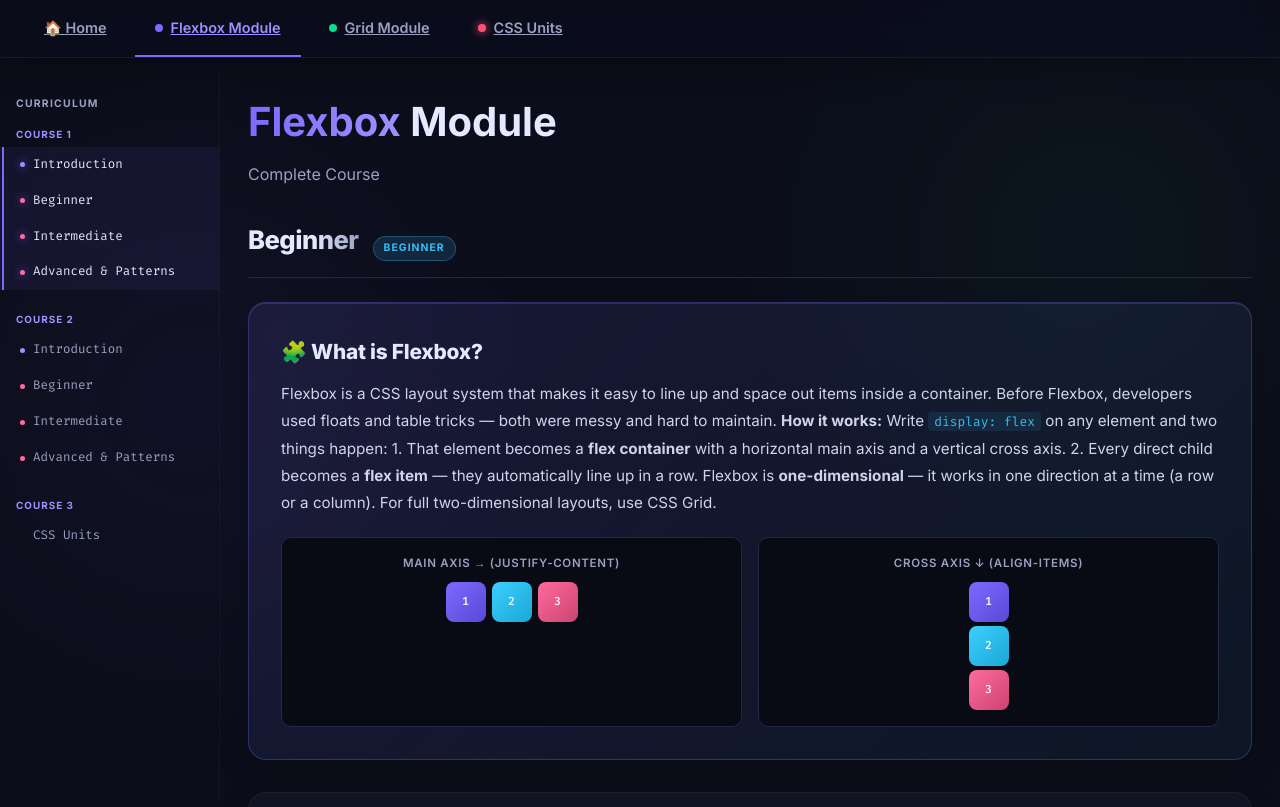
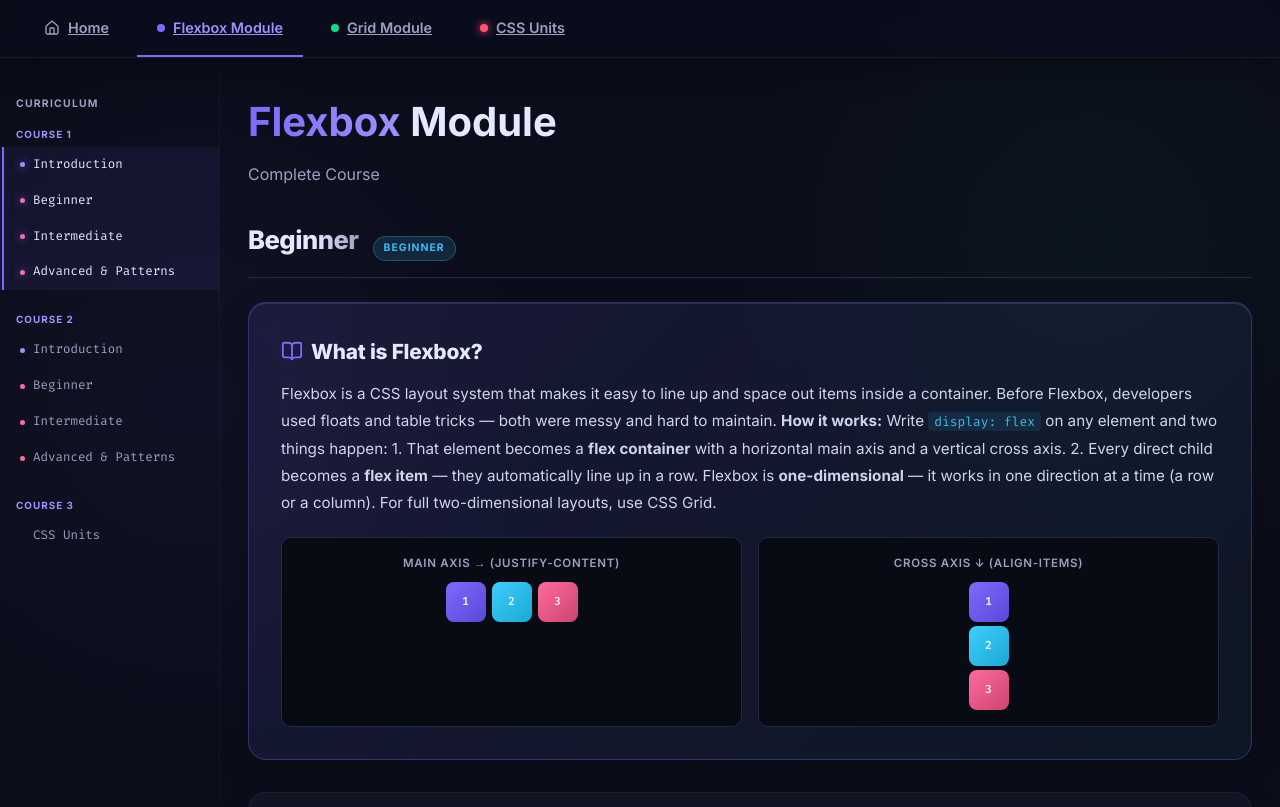
Before and after one commit to sTharun5/css_properties_website, a React (Vite) app: page /flex in a window 1280 px wide. Shown: the top 807 px of the page. Built offline with nearby package versions, Linux system fonts and the light colour scheme.

Commit message:
feat: replace all cartoony emojis with professional Lucide-react flat SVG icons

```diff
--- a/package.json
+++ b/package.json
@@ -9,6 +9,7 @@
     "preview": "vite preview"
   },
   "dependencies": {
+    "lucide-react": "^1.7.0",
     "react": "^18.3.1",
     "react-dom": "^18.3.1",
     "react-router-dom": "^7.14.0",
--- a/src/components/Layout.jsx
+++ b/src/components/Layout.jsx
@@ -1,11 +1,12 @@
 import { NavLink, Outlet } from 'react-router-dom';
+import { Home, Rocket, BookOpen } from 'lucide-react';
 
 export default function Layout() {
  return (
  <>
  <nav className="global-nav">
  <NavLink to="/" className={({ isActive }) => `nav-tab ${isActive ? 'active-flex' : ''}`}>
-           🏠 Home
+ <Home size={16} /> Home
  </NavLink>
  <NavLink to="/flex" className={({ isActive }) => `nav-tab ${isActive ? 'active-flex' : ''}`}>
  <span className="nav-dot nav-dot-flex" /> Flexbox Module
@@ -23,7 +24,6 @@ export default function Layout() {
  {/* Persistent Curriculum Sidebar */}
  <nav className="prop-sidebar curriculum-sidebar">
  <div className="sidebar-title">Curriculum</div>
-
  <div className="sidebar-group">
  <div className="sidebar-level">Course 1</div>
  <NavLink to="/flex" end className={({ isActive }) => `sidebar-link ${isActive ? 'active-sidebar-link' : ''}`}>
@@ -69,9 +69,8 @@ export default function Layout() {
  <Outlet />
  </div>
  </div>
-
-      <footer style={{ textAlign:'center', padding:'30px', color:'var(--text-dim)', fontSize:'.8rem', borderTop:'1px solid var(--border)' }}>
-        Built for CSS learners 🚀 &nbsp;·&nbsp; Organized Curriculum
+ <footer style={{ textAlign:'center', padding:'30px', color:'var(--text-dim)', fontSize:'.8rem', borderTop:'1px solid var(--border)', display: 'flex', alignItems: 'center', justifyContent: 'center', gap: '8px' }}>
+ Built for CSS learners <Rocket size={14} color="var(--accent-flex)" /> &nbsp;·&nbsp; <BookOpen size={14} color="var(--accent-info)" /> Organized Curriculum
  </footer>
  </>
  );
--- a/src/components/Patterns.jsx
+++ b/src/components/Patterns.jsx
@@ -1,4 +1,5 @@
 import { useState } from 'react';
+import { LayoutTemplate } from 'lucide-react';
 
 // Flex real-world pattern demos
 function FlexPatternDemo({ type }) {
@@ -70,6 +71,7 @@ export function PatternCard({ pattern, isGrid }) {
   return (
     <div className="pattern-card">
       <div className="pattern-title">
+        <LayoutTemplate size={18} color="var(--text-dim)" />
         {pattern.name}
         <button className={`copy-btn ${copied ? 'copied' : ''}`} style={{ marginLeft: 'auto' }} onClick={copy}>
           {copied ? '✓ Copied!' : 'Copy'}
--- a/src/data/flexData.js
+++ b/src/data/flexData.js
@@ -3,7 +3,7 @@ export const flexSections = [
  {
  level: 'Beginner',
  intro: {
-      title: '🧩 What is Flexbox?',
+ title: ' What is Flexbox?',
  body: `Flexbox is a CSS layout system that makes it easy to line up and space out items inside a container. Before Flexbox, developers used floats and table tricks — both were messy and hard to maintain.
 
 **How it works:**
@@ -33,7 +33,7 @@ Inline elements like \`span\` or \`a\` tags can now have a fixed width and heigh
  { key: 'flex', meaning: 'Block-level flex container' },
  { key: 'inline-flex', meaning: 'Inline-level flex container' },
  ],
-        getCode: (val) => `.container {\n  display: ${val};\n}\n\n/* All direct children become\n   flex items automatically */`,
+ getCode: (val) => `.container {\n display: ${val};\n}\n\n/* All direct children become\n flex items automatically */`,
  renderItems: 3,
  },
  {
@@ -57,7 +57,7 @@ Changing direction also swaps what the other properties control. In \`row\`: \`j
  { key: 'column', meaning: '↓ Top to bottom' },
  { key: 'column-reverse', meaning: '↑ Bottom to top' },
  ],
-        getCode: (val) => `.container {\n  display: flex;\n  flex-direction: ${val};\n}`,
+ getCode: (val) => `.container {\n display: flex;\n flex-direction: ${val};\n}`,
  renderItems: 4,
  },
  {
@@ -83,7 +83,7 @@ Changing direction also swaps what the other properties control. In \`row\`: \`j
  { key: 'space-around', meaning: '½ space on edges' },
  { key: 'space-evenly', meaning: 'Equal space everywhere' },
  ],
-        getCode: (val) => `.container {\n  display: flex;\n  justify-content: ${val};\n}`,
+ getCode: (val) => `.container {\n display: flex;\n justify-content: ${val};\n}`,
  renderItems: 3,
  },
  {
@@ -109,7 +109,7 @@ If items don't have a set height, they stretch to match the tallest item in the
  { key: 'center', meaning: 'Center on cross-axis' },
  { key: 'baseline', meaning: 'Align text baselines' },
  ],
-        getCode: (val) => `.container {\n  display: flex;\n  align-items: ${val};\n  height: 160px;\n}`,
+ getCode: (val) => `.container {\n display: flex;\n align-items: ${val};\n height: 160px;\n}`,
  renderItems: 4,
  tallItems: true,
  },
@@ -133,7 +133,7 @@ The gap is subtracted from the available space before \`flex-grow\` or \`justify
  { key: 'row-gap', meaning: 'Gap between rows' },
  { key: 'column-gap', meaning: 'Gap between columns' },
  ],
-        getCode: (val) => `.container {\n  display: flex;\n  gap: ${val};\n}`,
+ getCode: (val) => `.container {\n display: flex;\n gap: ${val};\n}`,
  renderItems: 5,
  },
  ],
@@ -161,7 +161,7 @@ When combined item widths exceed the container, a new line starts. Each line is
  { key: 'wrap', meaning: 'Breaks to next line' },
  { key: 'wrap-reverse', meaning: 'Wraps upward' },
  ],
-        getCode: (val) => `.container {\n  display: flex;\n  flex-wrap: ${val};\n}`,
+ getCode: (val) => `.container {\n display: flex;\n flex-wrap: ${val};\n}`,
  renderItems: 7,
  wideItems: true,
  },
@@ -186,7 +186,7 @@ When combined item widths exceed the container, a new line starts. Each line is
  { key: 'center', meaning: 'Center the cluster of rows' },
  { key: 'stretch', meaning: 'Rows stretch to fill vertical space' },
  ],
-        getCode: (val) => `.container {\n  display: flex;\n  flex-wrap: wrap;\n  height: 250px;\n  align-content: ${val};\n}`,
+ getCode: (val) => `.container {\n display: flex;\n flex-wrap: wrap;\n height: 250px;\n align-content: ${val};\n}`,
  renderItems: 7,
  wideItems: true,
  multiline: true,
@@ -211,7 +211,7 @@ If one item has \`flex-grow: 2\` and another has \`flex-grow: 1\`, the container
  { key: '1', meaning: 'Absorb proportional space' },
  { key: '2', meaning: 'Absorb 2× proportional space' },
  ],
-        getCode: (val) => `.item-2 {\n  flex-grow: ${val};\n}\n/* Item 1 and 3 have flex-grow: 0 */`,
+ getCode: (val) => `.item-2 {\n flex-grow: ${val};\n}\n/* Item 1 and 3 have flex-grow: 0 */`,
  renderItems: 3,
  growDemo: true,
  },
@@ -235,7 +235,7 @@ Items won't shrink past their content size — the width of the longest unbreaka
  { key: '0', meaning: 'Refuse to shrink' },
  { key: '2', meaning: 'Shrink at double rate' },
  ],
-        getCode: (val) => `.item-2 {\n  flex-shrink: ${val};\n}\n/* Watch item-2 resist shrinking */`,
+ getCode: (val) => `.item-2 {\n flex-shrink: ${val};\n}\n/* Watch item-2 resist shrinking */`,
  renderItems: 3,
  shrinkDemo: true,
  },
@@ -260,7 +260,7 @@ Items won't shrink past their content size — the width of the longest unbreaka
  { key: '0', meaning: 'Ignores content, starts at zero' },
  { key: 'px / %', meaning: 'Explicit starting size' },
  ],
-        getCode: (val) => `.item-2 {\n  flex-basis: ${val};\n}`,
+ getCode: (val) => `.item-2 {\n flex-basis: ${val};\n}`,
  renderItems: 3,
  basisDemo: true,
  },
@@ -283,7 +283,7 @@ You can write \`row wrap\` or \`wrap row\` — the browser handles both. Convent
  { key: 'row nowrap', meaning: 'Default state' },
  { key: 'row wrap', meaning: 'Horizontal with line wrapping' },
  ],
-        getCode: (val) => `.container {\n  display: flex;\n  flex-flow: ${val};\n}`,
+ getCode: (val) => `.container {\n display: flex;\n flex-flow: ${val};\n}`,
  renderItems: 6,
  wideItems: true,
  },
@@ -315,7 +315,7 @@ Use \`flex: 1\` on columns instead of \`width: 33.33%\`. It handles gaps and edg
  { key: 'auto', meaning: 'Flexible, respects content size' },
  { key: '1', meaning: 'Equal splits, ignores content size' },
  ],
-        getCode: (val) => `.item {\n  flex: ${val};\n}`,
+ getCode: (val) => `.item {\n flex: ${val};\n}`,
  renderItems: 3,
  flexShorthand: true,
  },
@@ -339,7 +339,7 @@ Unlike CSS Grid, Flexbox has no \`justify-self\`. To push one item to the opposi
  { key: 'flex-start', meaning: 'Pulls to start edge' },
  { key: 'stretch', meaning: 'Stretches to fill cross-axis' },
  ],
-        getCode: (val) => `.special-item {\n  align-self: ${val};\n}`,
+ getCode: (val) => `.special-item {\n align-self: ${val};\n}`,
  renderItems: 4,
  selfDemo: true,
  },
@@ -363,7 +363,7 @@ The browser groups items by their \`order\` value. Items with the same value fol
  { key: '-1', meaning: 'Visually moves to the front' },
  { key: '1', meaning: 'Visually moves to the back' },
  ],
-        getCode: (val) => `.item-3 {\n  order: ${val};\n}`,
+ getCode: (val) => `.item-3 {\n order: ${val};\n}`,
  renderItems: 5,
  orderDemo: true,
  },
@@ -386,7 +386,7 @@ The browser groups items by their \`order\` value. Items with the same value fol
  { key: 'center', meaning: 'Centers in both directions' },
  { key: 'start end', meaning: 'Rows top, items left' },
  ],
-        getCode: (val) => `.container {\n  display: flex;\n  flex-wrap: wrap;\n  height: 220px;\n  place-content: ${val};\n}`,
+ getCode: (val) => `.container {\n display: flex;\n flex-wrap: wrap;\n height: 220px;\n place-content: ${val};\n}`,
  renderItems: 6,
  wideItems: true,
  multiline: true,
@@ -411,7 +411,7 @@ Add \`min-width: 0\` to the flex item. This removes the automatic size floor and
  { key: 'auto', meaning: 'Default — won\'t shrink past content size' },
  { key: '0', meaning: 'Removes the floor — item can shrink freely' },
  ],
-        getCode: (val) => `.item-2 {\n  flex: 1;\n  min-width: ${val};\n  overflow: hidden;\n  text-overflow: ellipsis;\n}`,
+ getCode: (val) => `.item-2 {\n flex: 1;\n min-width: ${val};\n overflow: hidden;\n text-overflow: ellipsis;\n}`,
  renderItems: 3,
  minWidthDemo: true,
  },
@@ -421,23 +421,23 @@ Add \`min-width: 0\` to the flex item. This removes the automatic size floor and
 
 export const flexPatterns = [
  {
-    name: '🎯 Mathematical Center (Holy Grail Unit)',
-    code: `.center-box {\n  /* The most powerful CSS snippet */\n  display: flex;\n  justify-content: center;\n  align-items: center;\n\n  /* Alternatively, you can use margin */\n  /* display: flex; */\n  /* .child { margin: auto; } */\n}`,
+ name: ' Mathematical Center (Holy Grail Unit)',
+ code: `.center-box {\n /* The most powerful CSS snippet */\n display: flex;\n justify-content: center;\n align-items: center;\n\n /* Alternatively, you can use margin */\n /* display: flex; */\n /* .child { margin: auto; } */\n}`,
  demo: 'center',
  },
  {
-    name: '🗂️ Split Navbar Engine',
-    code: `.navbar {\n  display: flex;\n  justify-content: space-between;\n  align-items: center;\n  padding: 0 24px;\n}\n/* The flex engine forces the logo left */\n/* and the nav group right naturally */`,
+ name: ' Split Navbar Engine',
+ code: `.navbar {\n display: flex;\n justify-content: space-between;\n align-items: center;\n padding: 0 24px;\n}\n/* The flex engine forces the logo left */\n/* and the nav group right naturally */`,
  demo: 'navbar',
  },
  {
-    name: '🃏 Responsive Fractional Grid',
-    code: `.card-row {\n  display: flex;\n  flex-wrap: wrap;\n  gap: 16px;\n}\n.card {\n  /* min 200px basis */\n  /* allows equal stretch beyond */\n  flex: 1 1 200px;\n}`,
+ name: ' Responsive Fractional Grid',
+ code: `.card-row {\n display: flex;\n flex-wrap: wrap;\n gap: 16px;\n}\n.card {\n /* min 200px basis */\n /* allows equal stretch beyond */\n flex: 1 1 200px;\n}`,
  demo: 'cards',
  },
  {
-    name: '📐 Application Shell (Holy Grail)',
-    code: `.page {\n  display: flex;\n  flex-direction: column;\n  min-height: 100vh; /* locks to viewport */\n}\n.main-area {\n  display: flex;\n  flex: 1; /* eats remaining vertical space */\n}\n.sidebar { flex: 0 0 220px; /* rigid width, immune to shrink */ }\n.content { flex: 1; /* stretches to fill space next to sidebar */ }`,
+ name: ' Application Shell (Holy Grail)',
+ code: `.page {\n display: flex;\n flex-direction: column;\n min-height: 100vh; /* locks to viewport */\n}\n.main-area {\n display: flex;\n flex: 1; /* eats remaining vertical space */\n}\n.sidebar { flex: 0 0 220px; /* rigid width, immune to shrink */ }\n.content { flex: 1; /* stretches to fill space next to sidebar */ }`,
  demo: 'holy',
  },
 ];
--- a/src/data/unitsData.js
+++ b/src/data/unitsData.js
@@ -3,7 +3,7 @@ export const unitsSections = [
  {
  level: 'Absolute & Relative Basics',
  intro: {
-      title: '📏 Understanding CSS Units',
+ title: ' Understanding CSS Units',
  body: `Before laying out elements with Flexbox or Grid, you need to size them. CSS has two types of units: **Absolute** (like \`px\`) and **Relative** (like \`rem\`, \`em\`, \`%\`).
 
 **What the browser actually does:**
@@ -28,7 +28,7 @@ Use \`px\` for small decorative details — like \`border: 1px solid\` or \`box-
  chips: [
  { key: 'px', meaning: 'CSS reference pixel (not hardware pixel)' },
  ],
-        getCode: (val) => `.box {\n  width: ${val};\n  height: 50px;\n  background: var(--blue);\n}`,
+ getCode: (val) => `.box {\n width: ${val};\n height: 50px;\n background: var(--blue);\n}`,
  renderItems: 1,
  },
  {
@@ -50,7 +50,7 @@ Use \`em\` for \`padding\` and \`margin\` on components like buttons. If a butto
  { key: 'em', meaning: 'Relative to current element\'s font-size' },
  { key: 'compounding', meaning: 'Multiplies down nested elements' },
  ],
-        getCode: (val) => `.box {\n  font-size: 16px; /* Base */\n  width: ${val}; /* Resolves to 16 * value */\n  height: 50px;\n  background: var(--pink);\n}`,
+ getCode: (val) => `.box {\n font-size: 16px; /* Base */\n width: ${val}; /* Resolves to 16 * value */\n height: 50px;\n background: var(--pink);\n}`,
  renderItems: 1,
  },
  {
@@ -72,7 +72,7 @@ Some developers write \`html { font-size: 62.5%; }\` so \`1rem = 10px\` (easier
  { key: 'rem', meaning: 'Relative to root html font-size only' },
  { key: 'a11y', meaning: 'Respects user browser text settings' },
  ],
-        getCode: (val) => `.box {\n  /* html root assumed 16px */\n  width: ${val}; /* Resolves to 16 * value */\n  height: 50px;\n  background: var(--teal);\n}`,
+ getCode: (val) => `.box {\n /* html root assumed 16px */\n width: ${val}; /* Resolves to 16 * value */\n height: 50px;\n background: var(--teal);\n}`,
  renderItems: 1,
  },
  ],
@@ -102,7 +102,7 @@ CSS introduced new units to solve this properly:
  { key: 'vw / vh', meaning: '1% of raw viewport width or height' },
  { key: 'dvh', meaning: 'Dynamic — avoids iOS toolbar bugs' },
  ],
-        getCode: (val) => `.box {\n  width: ${val};\n  height: 50px;\n  background: var(--purple);\n}`,
+ getCode: (val) => `.box {\n width: ${val};\n height: 50px;\n background: var(--purple);\n}`,
  renderItems: 1,
  },
  {
@@ -124,7 +124,7 @@ Portrait phone: width is smaller, so \`vmin\` measures from the width. Rotate to
  { key: 'vmin', meaning: 'Relative to the smaller viewport axis' },
  { key: 'vmax', meaning: 'Relative to the larger viewport axis' },
  ],
-        getCode: (val) => `.box {\n  width: ${val};\n  height: 50px;\n  background: var(--blue);\n}`,
+ getCode: (val) => `.box {\n width: ${val};\n height: 50px;\n background: var(--blue);\n}`,
  renderItems: 1,
  },
  ],
@@ -151,7 +151,7 @@ Instead of guessing with \`max-width: 800px\` (which varies by font), write \`ma
  { key: 'ch', meaning: 'Width of the "0" character in current font' },
  { key: 'legibility', meaning: 'Used to constrain prose line length' },
  ],
-        getCode: (val) => `.box {\n  width: ${val};\n  background: var(--pink);\n  padding: 8px;\n  color: white;\n}\n/* Note how it bounds the text width */`,
+ getCode: (val) => `.box {\n width: ${val};\n background: var(--pink);\n padding: 8px;\n color: white;\n}\n/* Note how it bounds the text width */`,
  renderItems: 1,
  isTextNode: true,
  },
@@ -174,7 +174,7 @@ For percentage heights to work, every parent up the tree must have an explicit h
  { key: '%', meaning: 'Ratio of direct parent size' },
  { key: 'height bug', meaning: 'Fails if parent has no explicit height' },
  ],
-        getCode: (val) => `/* The parent holds 100% width context */\n.box {\n  width: ${val};\n  height: 50px;\n  background: var(--teal);\n}`,
+ getCode: (val) => `/* The parent holds 100% width context */\n.box {\n width: ${val};\n height: 50px;\n background: var(--teal);\n}`,
  renderItems: 1,
  },
  ],
@@ -183,13 +183,13 @@ For percentage heights to work, every parent up the tree must have an explicit h
 
 export const unitsPatterns = [
  {
-    name: '📚 The Accessible Readable Column',
-    code: `.article-prose {\n  /* Protects reading rhythm natively */\n  max-width: 65ch;\n  /* Scales perfectly due to root context */\n  font-size: 1.1rem;\n  /* Automatically scales gap with font size! */\n  margin-bottom: 2em;\n}`,
+ name: ' The Accessible Readable Column',
+ code: `.article-prose {\n /* Protects reading rhythm natively */\n max-width: 65ch;\n /* Scales perfectly due to root context */\n font-size: 1.1rem;\n /* Automatically scales gap with font size! */\n margin-bottom: 2em;\n}`,
  demo: 'ch',
  },
  {
-    name: '📱 100% Bug-Free Height Shell',
-    code: `.app-wrapper {\n  /* Avoids 100vh Safari toolbar overflow */\n  height: 100dvh;\n  width: 100vw;\n  display: flex;\n  flex-direction: column;\n}`,
+ name: ' 100% Bug-Free Height Shell',
+ code: `.app-wrapper {\n /* Avoids 100vh Safari toolbar overflow */\n height: 100dvh;\n width: 100vw;\n display: flex;\n flex-direction: column;\n}`,
  demo: 'viewport',
  },
 ];
--- a/src/pages/FlexCourse.jsx
+++ b/src/pages/FlexCourse.jsx
@@ -1,5 +1,6 @@
 import { useLocation, Link } from 'react-router-dom';
 import PropertyCard from '../components/PropertyCard.jsx';
+import { BookOpen } from 'lucide-react';
 import { PatternCard } from '../components/Patterns.jsx';
 import { flexSections, flexPatterns } from '../data/flexData.js';
 import { useMemo } from 'react';
@@ -11,7 +12,10 @@ function SectionIntro({ intro }) {
     .replace(/`([^`]+)`/g, '<code style="font-family:\'Fira Code\',monospace;color:var(--accent-info);background:rgba(62,207,255,.1);padding:1px 6px;border-radius:4px;font-size:.85em">$1</code>');
   return (
     <div className="intro-card">
-      <h3>{intro.title}</h3>
+      <h3 style={{ display: 'flex', alignItems: 'center', gap: '8px' }}>
+        <BookOpen color="var(--accent-flex)" size={22} />
+        {intro.title}
+      </h3>
       <p dangerouslySetInnerHTML={{ __html: html(intro.body) }} />
       <div className="axis-visual-row">
         <div className="axis-box">
--- a/src/pages/GridCourse.jsx
+++ b/src/pages/GridCourse.jsx
@@ -1,5 +1,6 @@
 import { useLocation, Link } from 'react-router-dom';
 import PropertyCard from '../components/PropertyCard.jsx';
+import { Grid } from 'lucide-react';
 import { PatternCard } from '../components/Patterns.jsx';
 import { gridSections, gridPatterns } from '../data/gridData.js';
 import { useMemo } from 'react';
@@ -11,7 +12,10 @@ function SectionIntro({ intro }) {
     .replace(/`([^`]+)`/g, '<code style="font-family:\'Fira Code\',monospace;color:var(--accent-info);background:rgba(62,207,255,.1);padding:1px 6px;border-radius:4px;font-size:.85em">$1</code>');
   return (
     <div className="intro-card grid-intro">
-      <h3>{intro.title}</h3>
+      <h3 style={{ display: 'flex', alignItems: 'center', gap: '8px' }}>
+        <Grid color="var(--accent-grid)" size={20} />
+        {intro.title}
+      </h3>
       <p dangerouslySetInnerHTML={{ __html: html(intro.body) }} />
       <div className="axis-visual-row">
         <div className="axis-box">
--- a/src/pages/UnitsCourse.jsx
+++ b/src/pages/UnitsCourse.jsx
@@ -1,6 +1,7 @@
 import { useState } from 'react';
 import { NavLink } from 'react-router-dom';
 import PropertyCard from '../components/PropertyCard';
+import { Ruler } from 'lucide-react';
 import { PatternCard } from '../components/Patterns.jsx';
 import { unitsSections, unitsPatterns } from '../data/unitsData';
 
@@ -36,7 +37,10 @@ function UnitsCourse() {
       <div className="properties-list">
         {selectedSection.intro && (
           <div className="section-intro card hover-glow">
-            <h2>{selectedSection.intro.title}</h2>
+            <h2 style={{ display: 'flex', alignItems: 'center', gap: '8px', marginBottom: '16px' }}>
+              <Ruler color="var(--accent-info)" size={24} />
+              {selectedSection.intro.title}
+            </h2>
             {/* Split paragraphs by line break for clean rendering */}
             {selectedSection.intro.body.split('\\n').map((paragraph, idx) => (
               <p key={idx} dangerouslySetInnerHTML={{ __html: paragraph.replace(/\\*\\*(.*?)\\*\\*/g, '<strong>$1</strong>') }} />
```
Also changed, not shown: src/data/gridData.js (+28 -33 lines), 1 other file (tests, documents, lock files or other folders). Lines whose indentation alone changed are shown as unchanged.
